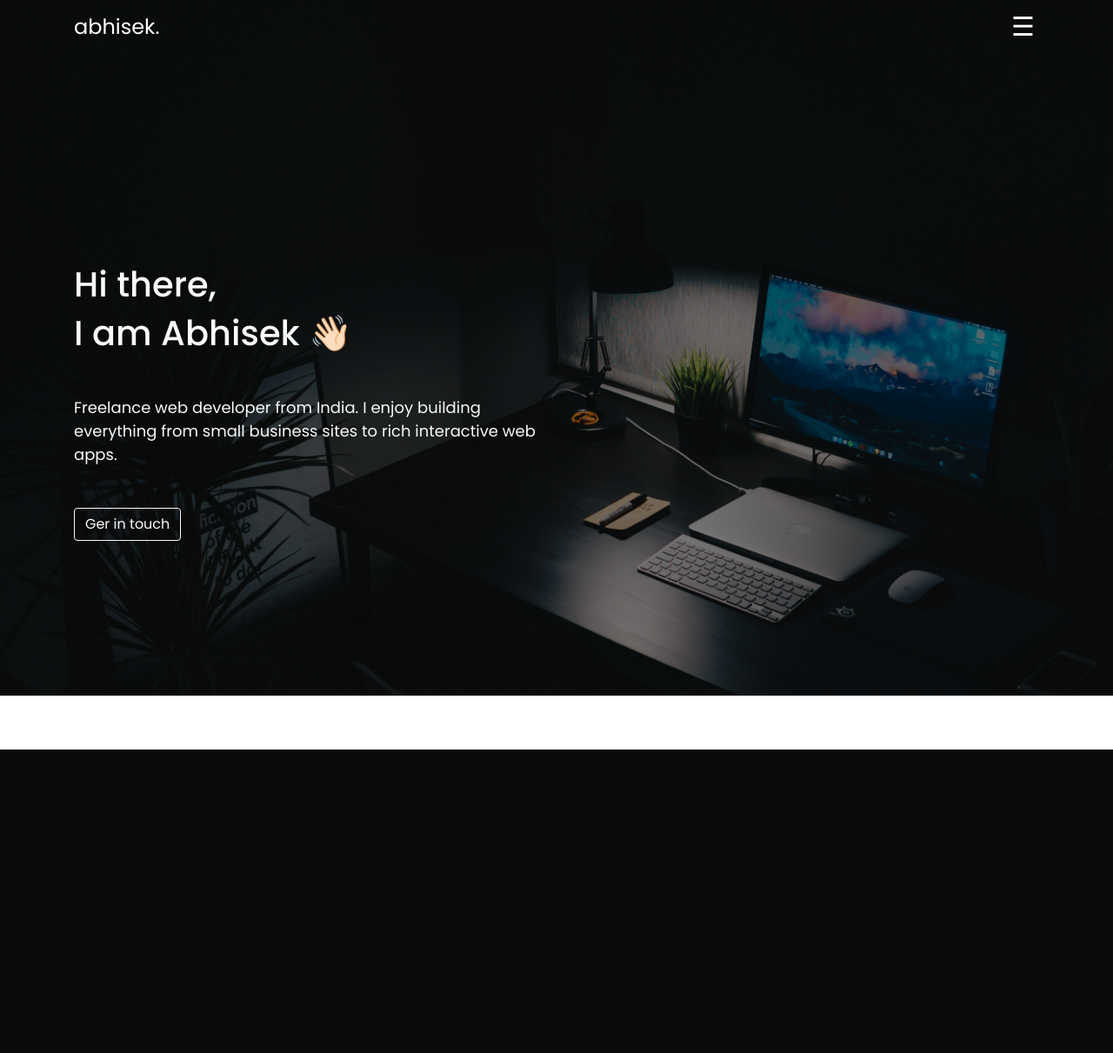
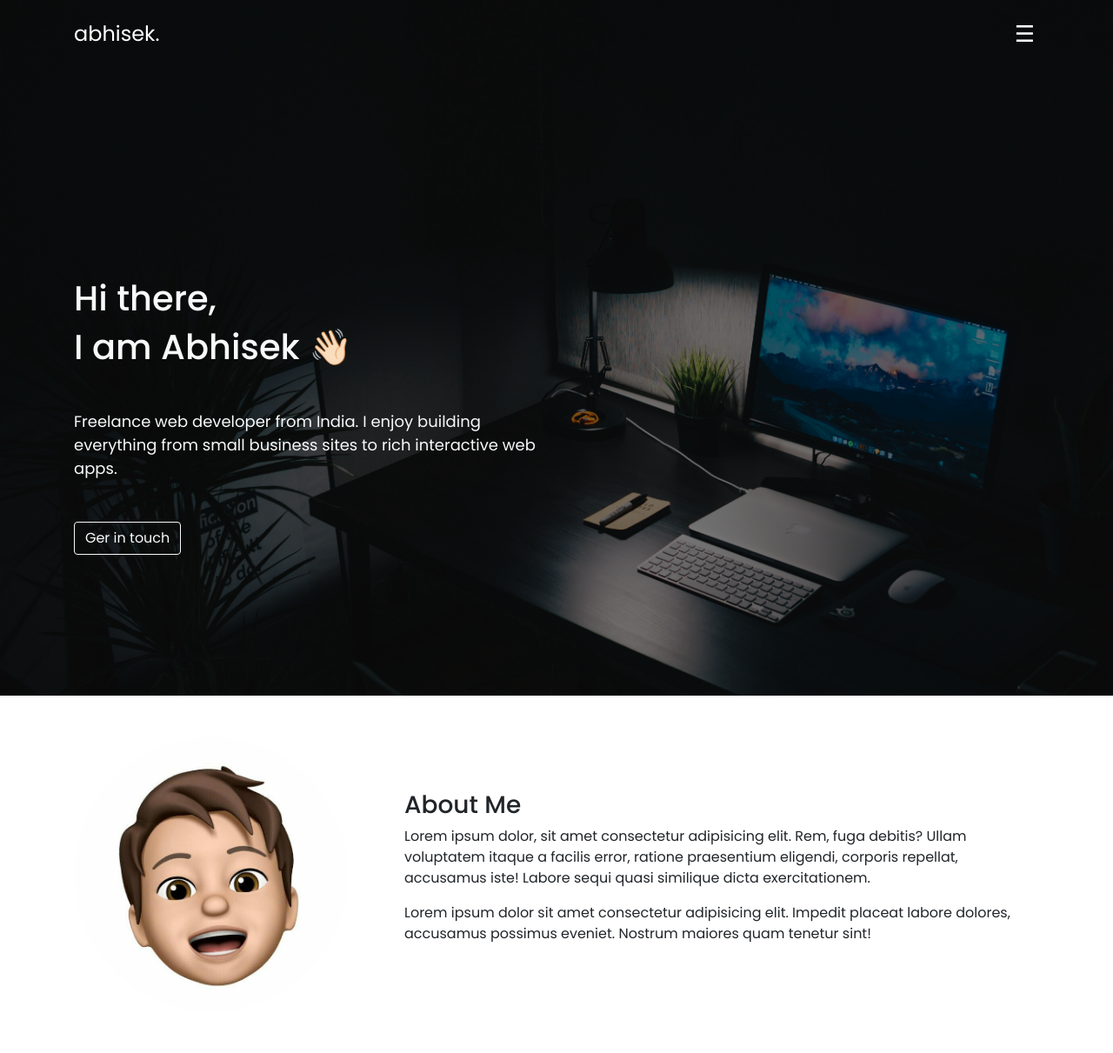
Before and after one commit to abhisek47/portfolio, a PHP site: page / in a window 1280 px wide. Shown: the whole page at 87% size. Before the commit the page ends 862 px from the top, so only its background shows below. Run offline with PHP 8.4, Linux system fonts and the light colour scheme; some libraries are stand-ins or nearby versions.

Commit message:
update about-me section

```diff
--- a/index.html
+++ b/index.html
@@ -22,6 +22,7 @@
     />
   </head>
   <body>
+    <!-- start intro -->
     <section class="intro">
       <div class="img-overlay"></div>
       <div class="container">
@@ -80,6 +81,35 @@
         <!-- end title -->
       </div>
     </section>
+    <!-- end intro -->
+    <section class="about-me my-5">
+      <div class="container">
+        <div class="row">
+          <div class="col-md-4 com-sm-12">
+            <!-- <div class="img-bg"></div> -->
+            <div class="img">
+              <img src="assets/profile2.jpg" alt="" class="img-fluid" />
+            </div>
+          </div>
+          <div class="col-md-8 com-sm-12">
+            <div class="about">
+              <h3 class="text-capitalize">about me</h3>
+              <p>
+                Lorem ipsum dolor, sit amet consectetur adipisicing elit. Rem,
+                fuga debitis? Ullam voluptatem itaque a facilis error, ratione
+                praesentium eligendi, corporis repellat, accusamus iste! Labore
+                sequi quasi similique dicta exercitationem.
+              </p>
+              <p>
+                Lorem ipsum dolor sit amet consectetur adipisicing elit. Impedit
+                placeat labore dolores, accusamus possimus eveniet. Nostrum
+                maiores quam tenetur sint!
+              </p>
+            </div>
+          </div>
+        </div>
+      </div>
+    </section>
     <script src="https://cdnjs.cloudflare.com/ajax/libs/jquery/2.1.3/jquery.min.js"></script>
     <script
       src="https://cdn.jsdelivr.net/npm/popper.js@1.16.0/dist/umd/popper.min.js"
--- a/media.css
+++ b/media.css
@@ -22,4 +22,8 @@
   .img-overlay {
     opacity: 0.7;
   }
+  .img {
+    width: 80%;
+    margin: 0 auto;
+  }
 }
--- a/style.css
+++ b/style.css
@@ -25,7 +25,7 @@ a:hover {
   text-decoration: none !important;
 }
 .navbar {
-  padding: 0.5rem 0 !important;
+  padding: 1rem 0 !important;
 }
 .navbar-brand {
   font-size: 24px !important;
@@ -37,7 +37,7 @@ a:hover {
   position: absolute;
   right: 5px;
   z-index: 999;
-  font-size: 30px;
+  font-size: 26px;
 }
 .button a {
   text-decoration: none;
@@ -122,3 +122,29 @@ a:hover {
   width: 50%;
   font-size: 18px;
 }
+
+.about {
+  display: flex;
+  height: 100%;
+  justify-content: center;
+  align-items: flex-start;
+  flex-direction: column;
+}
+.about-me img {
+  width: 90%;
+  margin: 0 auto !important;
+  border-radius: 50%;
+}
+.about p {
+  font-size: 16px !important;
+}
+/* .img-bg {
+  width: 80%;
+  height: 100%;
+  position: absolute;
+  background: #111;
+  left: 15%;
+  top: 10%;
+  border-radius: 50%;
+  z-index: -111;
+} */
```
Also changed, not shown: assets/profile.jpg (added), assets/profile2.jpg (added).
